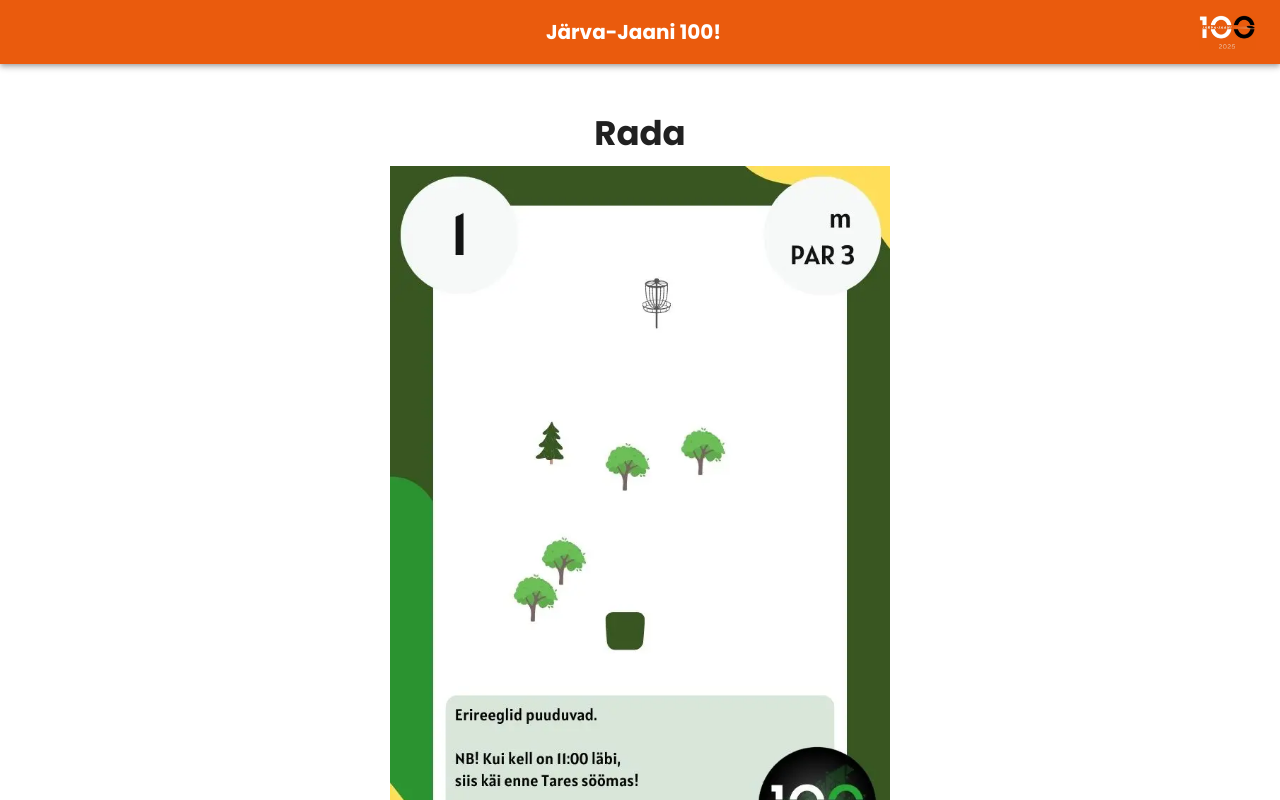
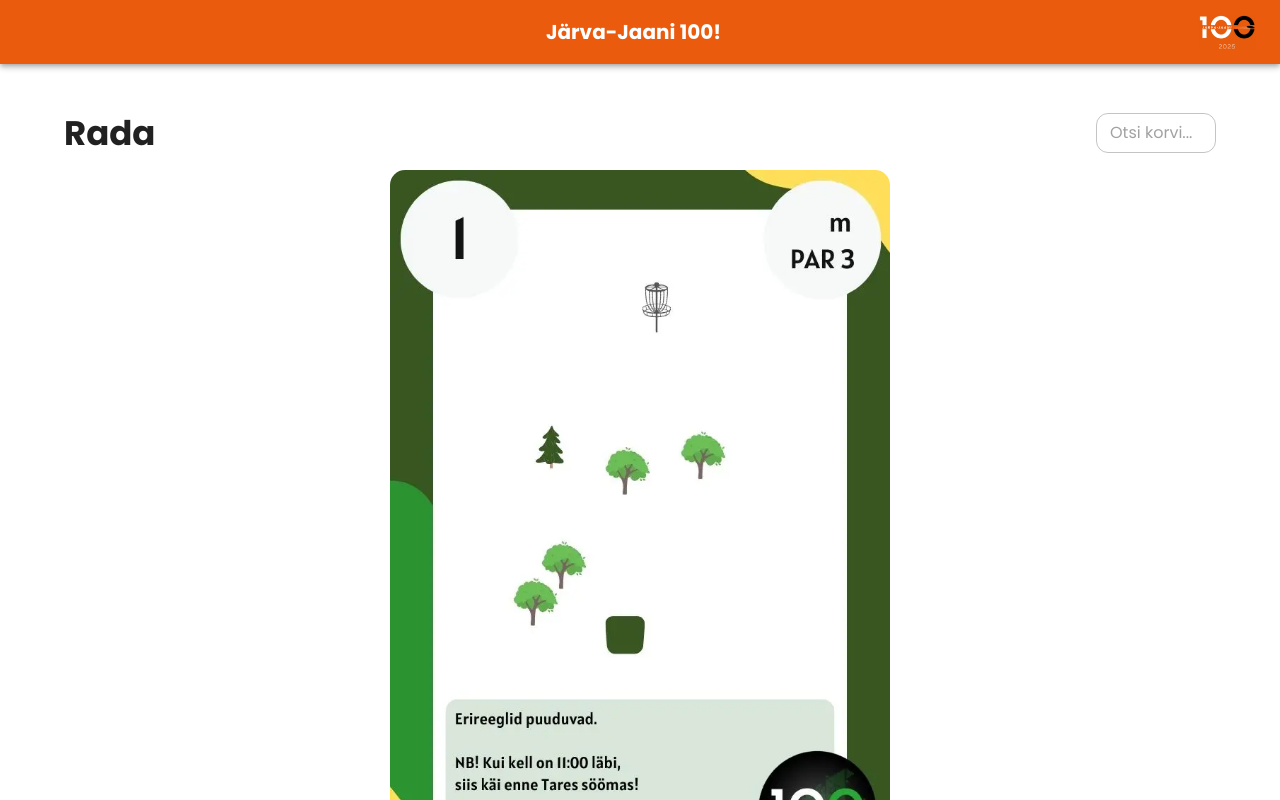
Before and after one commit to apunkto/jj100, a Next.js app: page /course in a window 1280 px wide. Shown: the top 800 px of the page. Built offline with nearby package versions, Linux system fonts and the light colour scheme; no server answers; some icons are missing.

Commit message:
ctp page

```diff
--- a/package.json
+++ b/package.json
@@ -20,6 +20,7 @@
     "@mui/lab": "^7.0.0-beta.11",
     "@mui/material": "^7.0.2",
     "@react-hook/window-size": "^3.1.1",
+    "lodash": "^4.17.21",
     "next": "15.2.4",
     "react": "18.3.1",
     "react-confetti": "^6.4.0",
@@ -31,6 +32,7 @@
   },
   "devDependencies": {
     "@opennextjs/cloudflare": "0.6.6",
+    "@types/lodash": "^4.17.16",
     "@types/node": "22.14.0",
     "@types/react": "18.3.12",
     "@types/react-dom": "18.3.1",
--- a/src/pages/course/index.tsx
+++ b/src/pages/course/index.tsx
@@ -1,27 +1,31 @@
-import {useEffect, useRef, useState} from 'react'
-import {Swiper, SwiperSlide} from 'swiper/react'
+import {useCallback, useEffect, useRef, useState} from 'react'
+import { Swiper, SwiperSlide } from 'swiper/react'
 import 'swiper/css'
 import 'swiper/css/navigation'
-import {Navigation} from 'swiper/modules'
+import { Navigation } from 'swiper/modules'
 import Layout from '@/src/components/Layout'
 import Image from 'next/image'
-import {Box, Button, IconButton, Typography} from '@mui/material'
+import { Box, IconButton, Typography, TextField } from '@mui/material'
 import ArrowBackIosNewIcon from '@mui/icons-material/ArrowBackIosNew'
 import ArrowForwardIosIcon from '@mui/icons-material/ArrowForwardIos'
-import useCtpApi, {HoleResult} from '@/src/api/useCtpApi'
+import useCtpApi, { HoleResult } from '@/src/api/useCtpApi'
+import { debounce } from 'lodash'
 
 export default function CoursePage() {
     const totalCards = 100
-    const cards = Array.from({length: totalCards}, (_, i) => i + 1)
+    const cards = Array.from({ length: totalCards }, (_, i) => i + 1)
 
-    const {getHole} = useCtpApi()
+    const { getHole } = useCtpApi()
 
     const prevRef = useRef<HTMLButtonElement | null>(null)
     const nextRef = useRef<HTMLButtonElement | null>(null)
     const [swiperInstance, setSwiperInstance] = useState<any>(null)
 
     const [currentHoleNumber, setCurrentHoleNumber] = useState<number>(1)
-    const [holeInfo, setHoleInfo] = useState<Record<number, HoleResult | null>>({}) // Cache fetched holes
+    const [holeInfo, setHoleInfo] = useState<Record<number, HoleResult | null>>({})
+
+    const [searchInput, setSearchInput] = useState<string>('')
+
 
     useEffect(() => {
         if (swiperInstance && prevRef.current && nextRef.current) {
@@ -34,7 +38,6 @@ export default function CoursePage() {
     }, [swiperInstance])
 
     useEffect(() => {
-        // Load hole data when hole number changes (if not already cached)
         if (!holeInfo[currentHoleNumber]) {
             getHole(currentHoleNumber).then((data) => {
                 setHoleInfo((prev) => ({
@@ -45,12 +48,49 @@ export default function CoursePage() {
         }
     }, [currentHoleNumber])
 
+    // Debounced function
+    const debouncedSlideTo = useCallback(
+        debounce((holeNumber: number) => {
+            if (swiperInstance && holeNumber >= 1 && holeNumber <= totalCards) {
+                swiperInstance.slideTo(holeNumber - 1)
+            }
+        }, 400),
+        [swiperInstance]
+    )
+
+    useEffect(() => {
+        return () => debouncedSlideTo.cancel()
+    }, [debouncedSlideTo])
+
+
+
+    const handleSearchChange = (e: React.ChangeEvent<HTMLInputElement>) => {
+        const value = e.target.value
+        setSearchInput(value)
+
+        const parsed = parseInt(value)
+        if (!isNaN(parsed)) {
+            debouncedSlideTo(parsed)
+        }
+    }
+
     return (
         <Layout>
-            <Box textAlign="center" mt={2}>
-                <Typography variant="h4" fontWeight="bold" gutterBottom>
+            <Box mt={2}>
+                {/* Header with Title and Search */}
+                <Box display="flex" justifyContent="space-between" alignItems="center" mb={2}>
+                    <Typography variant="h4" fontWeight="bold">
                         Rada
                     </Typography>
+                    <TextField
+                        size="small"
+                        placeholder="Otsi korvi..."
+                        value={searchInput}
+                        onChange={handleSearchChange}
+                        sx={{ width: 120 }}
+                        inputProps={{ inputMode: 'numeric', pattern: '[0-9]*' }}
+                    />
+                </Box>
 
                 <Swiper
                     modules={[Navigation]}
@@ -58,43 +98,61 @@ export default function CoursePage() {
                     slidesPerView={1}
                     onSwiper={(swiper) => setSwiperInstance(swiper)}
                     onSlideChange={(swiper) => setCurrentHoleNumber(swiper.activeIndex + 1)}
-                    style={{maxWidth: 500, margin: '0 auto'}}
+                    style={{ maxWidth: 500, margin: '0 auto' }}
                 >
                     {cards.map((number) => (
                         <SwiperSlide key={number}>
+                            <Box
+                                sx={{
+                                    position: 'relative',
+                                    width: '100%',
+                                    paddingTop: '141.4%', // maintain aspect ratio
+                                    borderRadius: '15px',
+                                    overflow: 'hidden',
+                                }}
+                            >
                                 <Image
                                     src={`/cards/${number}.webp`}
                                     alt={`Rada ${number}`}
-                                width={500}
-                                height={700}
-                                layout="responsive"
+                                    layout="fill"
+                                    objectFit="cover"
+                                    style={{
+                                        borderRadius: '5px', // <-- directly on the img
+                                    }}
+                                    sizes="(max-width: 600px) 100vw, 500px"
                                 />
+                            </Box>
                         </SwiperSlide>
+
+
                     ))}
                 </Swiper>
 
                 <Box display="flex" justifyContent="center" alignItems="center" mt={2} gap={2}>
                     <IconButton color="primary" ref={prevRef}>
-                        <ArrowBackIosNewIcon/>
+                        <ArrowBackIosNewIcon />
                     </IconButton>
                     <IconButton color="primary" ref={nextRef}>
-                        <ArrowForwardIosIcon/>
+                        <ArrowForwardIosIcon />
                     </IconButton>
                 </Box>
 
-                {/* Hole Info */}
                 {holeInfo[currentHoleNumber] && (
-                    <Box mt={4}>
+                    <Box mt={1} textAlign="center">
                         {holeInfo[currentHoleNumber]?.hole.is_ctp ? (
                             <>
                                 <Typography color="primary">
                                     🎯 Sellel korvil toimub CTP mäng
                                 </Typography>
-                                <Button variant="contained" color="primary" onClick={() => {
+                                <Box mt={1}>
+                                    <button
+                                        onClick={() => {
                                             window.location.href = `/ctp/${currentHoleNumber}`
-                                }}>
+                                        }}
+                                    >
                                         Märgi CTP
-                                </Button>
+                                    </button>
+                                </Box>
                             </>
                         ) : ''}
                     </Box>
```
Also changed, not shown: 1 other file (tests, documents, lock files or other folders). Lines whose indentation alone changed are shown as unchanged.
